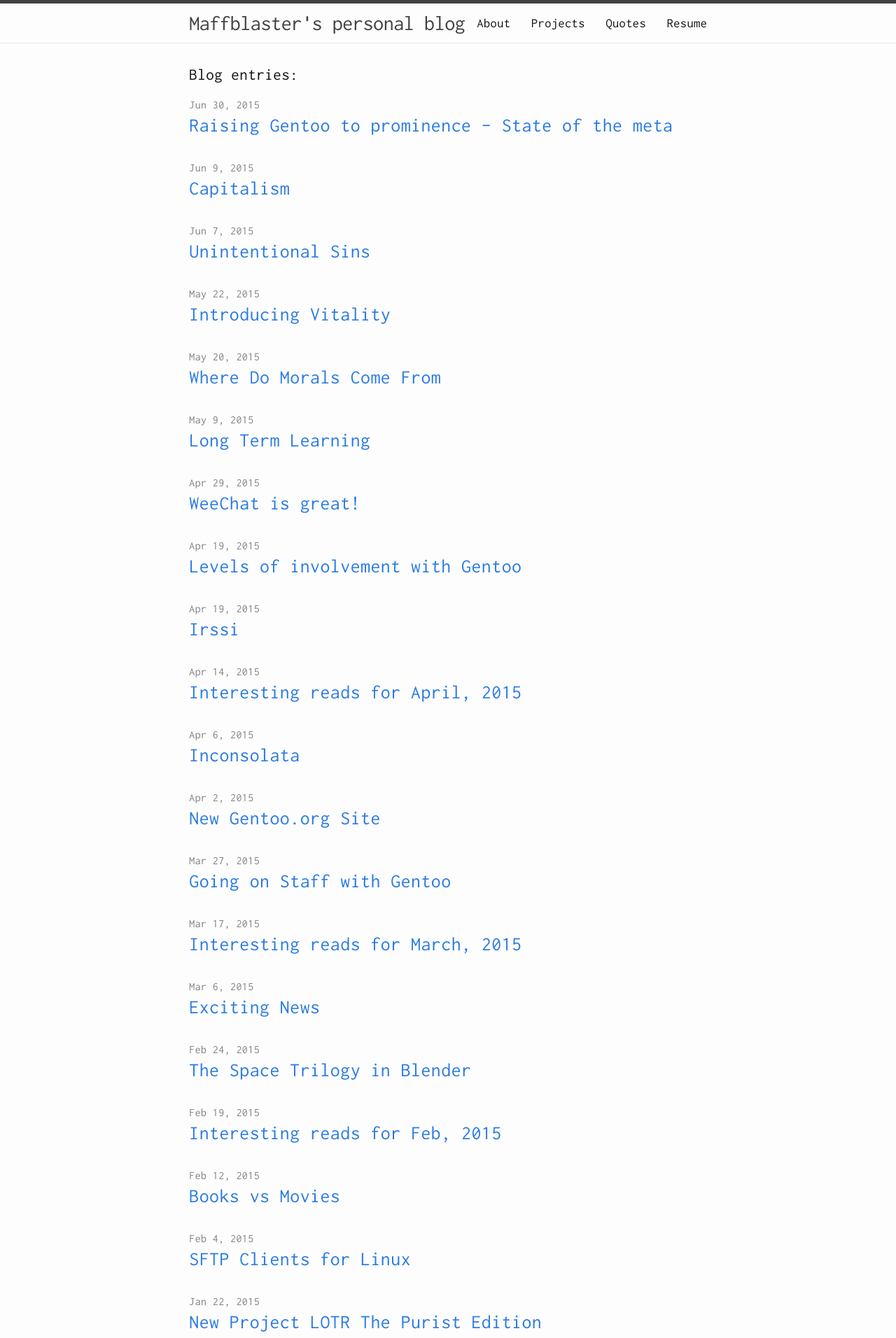
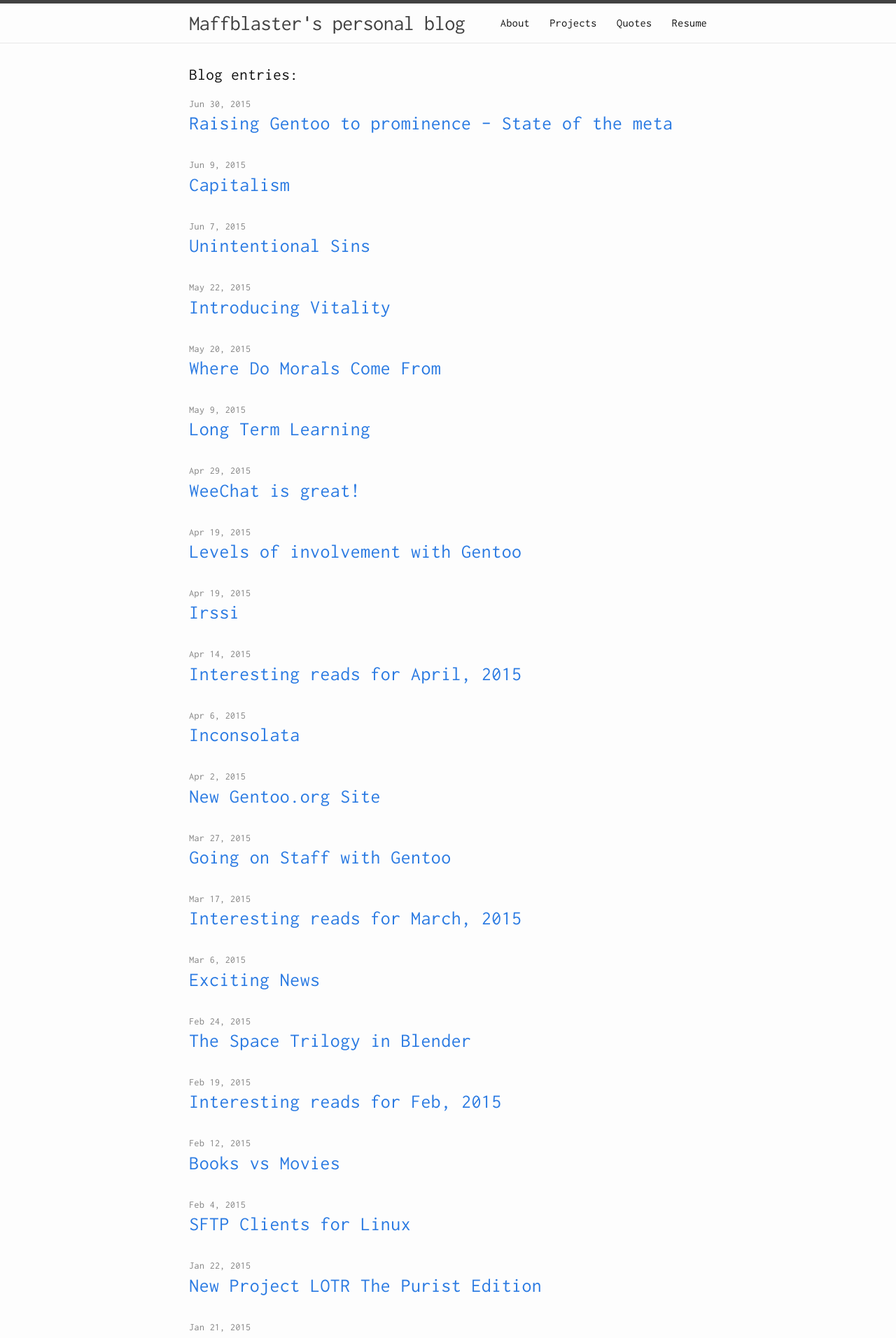
Before and after one commit to maffblaster/maffblaster.github.io, a Jekyll site: the page built from index.html, in a window 1280 px wide. Shown: the top 1912 px of the page at 70% size. Built offline with Jekyll 4.4.1, drawn with Linux system fonts in a browser that asks for light colours.

Commit message:
Removed extra white space from scss file.
Changed default font size.

```diff
--- a/css/main.scss
+++ b/css/main.scss
@@ -5,11 +5,12 @@
 
 // Variables
 
-@font-face { font-family: Inconsolata-DZ; src: url('../assets/fonts/inconsolata-dz.otf'); }
-@font-face { font-family: Inconsolata-DZ; font-weight: bold; src: url('../assets/fonts/inconsolata-dz.otf'); }
+// Adding in inconsolata-dz
+@font-face { font-family: inconsolata-dz; src: url('../assets/fonts/inconsolata-dz.otf'); }
+@font-face { font-family: inconsolata-dz; font-weight: bold; src: url('../assets/fonts/inconsolata-dz.otf'); }
 
-$base-font-family: Inconsolata-DZ, Helvetica, Arial, sans-serif;
-$base-font-size:   16px;
+$base-font-family: inconsolata-dz, Helvetica, Arial, sans-serif;
+$base-font-size:   14px;
 $small-font-size:  $base-font-size * 0.875;
 $base-line-height: 1.5;
 
@@ -26,8 +27,6 @@
 $on-palm:          600px;
 $on-laptop:        800px;
 
-
-
 // Using media queries with like this:
 // @include media-query($palm) {
 //     .wrapper {
@@ -35,15 +34,15 @@
 //         padding-left: $spacing-unit / 2;
 //     }
 // }
+
 @mixin media-query($device) {
     @media screen and (max-width: $device) {
         @content;
     }
 }
 
+// Import partials from `sass_dir` (defaults to `_sass`)
 
-
-// Import partials from `sass_dir` (defaults to `_sass`)
 @import
         "base",
         "layout",
```
